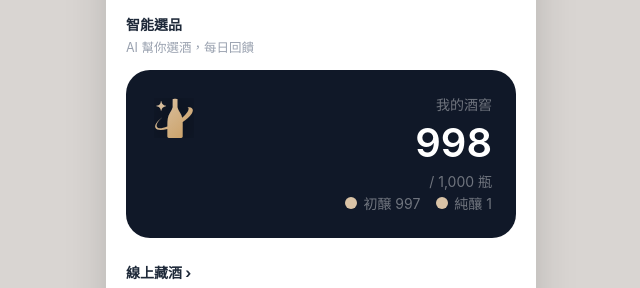
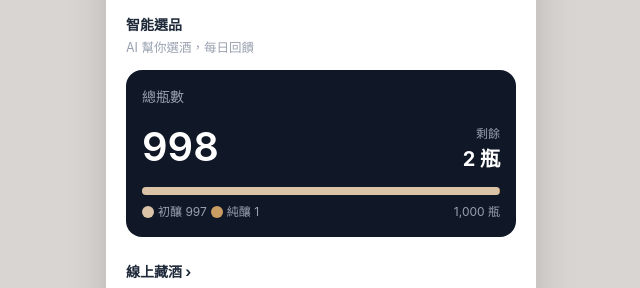
Before and after one commit to katekatechen/banban-home, a Next.js app: page /v12/rewards in a window 1280 px wide. Shown: the part 232-520 px from the top of the page, without its empty margins (319-959 px from the left). Built offline with nearby package versions, Linux system fonts and the light colour scheme.

Commit message:
v12：智能選品卡片改版，跟 Figma node 905:20596 一致
「我的」+ 百分比徽章改成「總瓶數」單一標題，數字縮小、圓角改 16px，
初醸/純釀圓點改用對應顏色（#dac3a6/#ca9e62），進度條用百分比畫

```diff
--- a/app/v12/(tabs)/rewards/page.tsx
+++ b/app/v12/(tabs)/rewards/page.tsx
@@ -154,29 +154,45 @@ export default function RewardsTabPage() {
             <p className="mb-3 mt-1 text-[12.5px] text-gray-400">
               AI 幫你選酒，每日回饋
             </p>
-            <div className="flex h-[168px] gap-4 rounded-[24px] bg-[#101828] p-6">
-              <span className="flex size-12 shrink-0 items-center justify-center">
-                <img src="/figma/ai-select-icon.svg" alt="" className="size-10" />
-              </span>
-              <div className="flex flex-1 flex-col items-end justify-between">
+            <div className="flex flex-col gap-4 rounded-2xl bg-[#101828] p-4">
+              <p className="text-[14px] text-gray-400">總瓶數</p>
+              <div className="flex items-end justify-between">
+                <p className="text-[40px] font-semibold leading-[48px] text-white">
+                  {AI_SELECT_HOLDING}
+                </p>
                 <div className="flex flex-col items-end gap-1">
-                  <p className="text-[14px] text-white/40">我的酒窖</p>
-                  <p className="text-[40px] font-semibold leading-[48px] text-white">
-                    {AI_SELECT_HOLDING}
-                  </p>
-                  <p className="whitespace-nowrap text-[14px] text-white/40">
-                    / {AI_SELECT_CAPACITY.toLocaleString()} 瓶
+                  <p className="text-[12px] text-gray-400">剩餘</p>
+                  <p className="text-[20px] font-bold leading-6 text-white">
+                    {AI_SELECT_CAPACITY - AI_SELECT_HOLDING} 瓶
                   </p>
                 </div>
-                <div className="flex w-full items-center justify-end gap-4 text-[14px] text-white/40">
-                  <p className="flex items-center gap-1.5">
+              </div>
+              <div className="flex flex-col gap-2">
+                {/* 進度條用百分比畫、不是照 Figma 匯出的固定 px——這樣不管
+                    初釀／純釀的實際數字是多少，兩段顏色跟剩餘容量的灰色
+                    尾巴都能正確按比例排列 */}
+                <div className="flex h-2 w-full overflow-hidden rounded-full bg-[#364153]">
+                  <div
+                    className="h-full bg-[#dac3a6]"
+                    style={{
+                      width: `${(AI_SELECT_FRESH / AI_SELECT_CAPACITY) * 100}%`,
+                    }}
+                  />
+                  <div
+                    className="h-full bg-[#ca9e62]"
+                    style={{
+                      width: `${(AI_SELECT_AGED / AI_SELECT_CAPACITY) * 100}%`,
+                    }}
+                  />
+                </div>
+                <div className="flex items-center justify-between text-[12px] text-gray-400">
+                  <div className="flex items-center gap-1">
                     <span className="size-3 rounded-full bg-[#dac3a6]" />
-                    初醸 {AI_SELECT_FRESH}
-                  </p>
-                  <p className="flex items-center gap-1.5">
-                    <span className="size-3 rounded-full bg-[#dac3a6]" />
-                    純釀 {AI_SELECT_AGED}
-                  </p>
+                    <span>初釀 {AI_SELECT_FRESH}</span>
+                    <span className="size-3 rounded-full bg-[#ca9e62]" />
+                    <span>純釀 {AI_SELECT_AGED}</span>
+                  </div>
+                  <p>{AI_SELECT_CAPACITY.toLocaleString()} 瓶</p>
                 </div>
               </div>
             </div>
```
